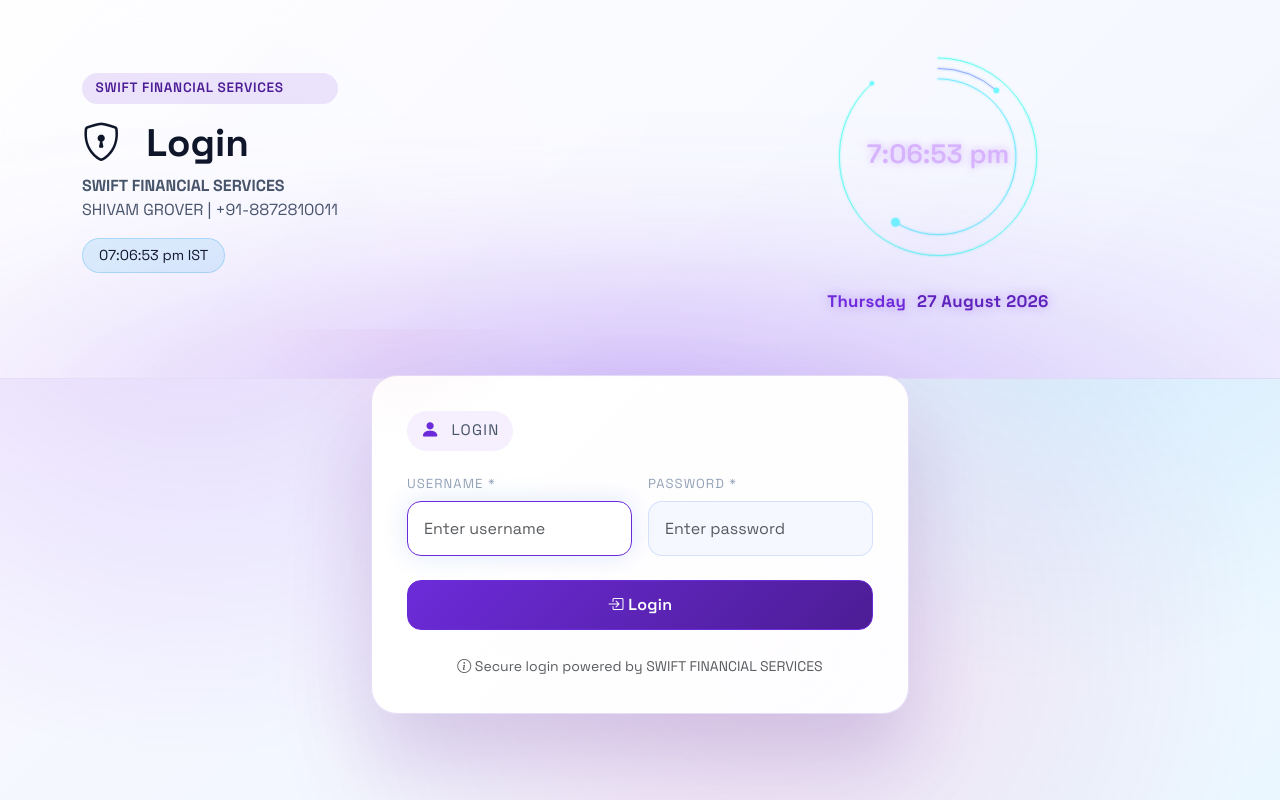
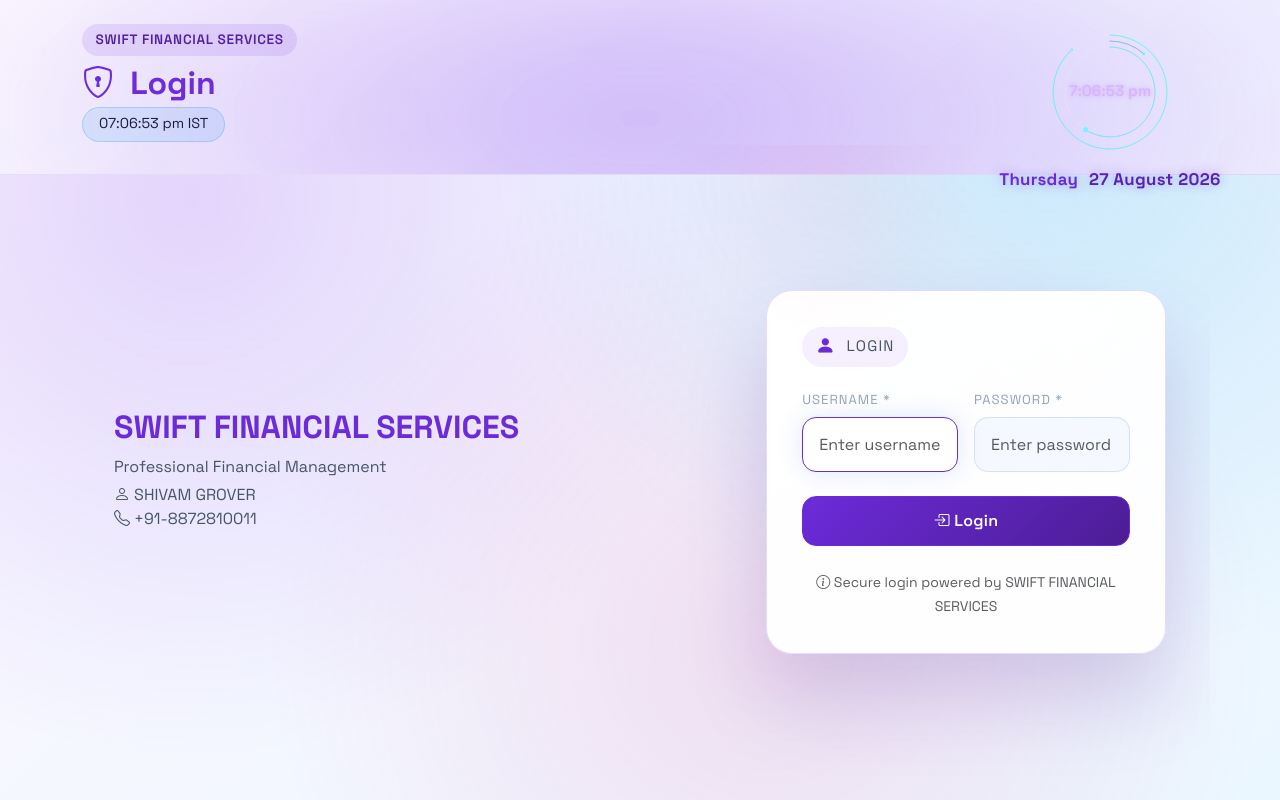
Before and after one commit to vishuadv/vishu, a Flask app: page /login in a window 1280 px wide. Run offline with Flask 3, Linux system fonts and the light colour scheme; some libraries are stand-ins or nearby versions.

Commit message:
Redesign login.html with loan_form colors and improved layout

```diff
--- a/templates/login.html
+++ b/templates/login.html
@@ -56,6 +56,7 @@
                         radial-gradient(circle at 82% 15%, rgba(14, 165, 233, 0.18), transparent 45%),
                         radial-gradient(circle at 60% 80%, rgba(236, 72, 153, 0.14), transparent 50%);
             pointer-events: none;
+            z-index: 0;
         }
 
         .page-body {
@@ -70,7 +71,7 @@
             background: linear-gradient(135deg, rgba(255, 255, 255, 0.95), rgba(243, 245, 255, 0.98));
             backdrop-filter: blur(14px);
             border-bottom: 1px solid var(--panel-stroke);
-            padding: 2rem 0 4rem;
+            padding: 1.5rem 0 2rem;
             margin-bottom: 0;
             position: relative;
             overflow: hidden;
@@ -87,15 +88,17 @@
         }
 
         .app-title {
-            font-size: clamp(2rem, 3vw, 2.8rem);
+            font-size: clamp(1.5rem, 2.5vw, 2rem);
             font-weight: 700;
-            margin-bottom: 0.5rem;
+            margin-bottom: 0.3rem;
+            color: var(--primary);
         }
 
         .hero-subtitle {
             color: var(--secondary);
-            max-width: 520px;
-            margin-bottom: 1rem;
+            max-width: 400px;
+            margin-bottom: 0.5rem;
+            font-size: 0.9rem;
         }
 
         .hero-actions {
@@ -129,21 +132,81 @@
         }
 
         .page-shell {
-            margin-top: -50px;
+            margin-top: -30px;
             position: relative;
             z-index: 2;
             flex: 1;
             display: flex;
             align-items: center;
             justify-content: center;
-            overflow-y: auto;
+            overflow: hidden;
         }
 
         .layout-grid {
             display: grid;
-            grid-template-columns: repeat(auto-fit, minmax(320px, 1fr));
-            gap: 2rem;
-            margin-bottom: 2.5rem;
+            grid-template-columns: 1fr auto;
+            align-items: center;
+            gap: 3rem;
+            width: 100%;
+            max-width: 1200px;
+            margin: 0 auto;
+            padding: 0 2rem;
+        }
+
+        .left-info {
+            text-align: left;
+            color: var(--secondary);
+        }
+
+        .left-info h2 {
+            font-size: 2rem;
+            font-weight: 700;
+            margin-bottom: 0.5rem;
+            color: var(--primary);
+        }
+
+        .left-info p {
+            margin: 0.3rem 0;
+            font-size: 1rem;
+        }
+
+        .company-container {
+            text-align: center;
+            color: var(--secondary);
+            margin-bottom: 2rem;
+            display: none;
+        }
+
+        .company-container h2 {
+            font-size: 2rem;
+            font-weight: 700;
+            margin-bottom: 0.5rem;
+            color: var(--primary);
+        }
+
+        .company-container p {
+            margin: 0.3rem 0;
+            font-size: 1.1rem;
+        }
+
+        .company-container .contact {
+            font-size: 1rem;
+            margin-top: 0.5rem;
+        }
+
+        .clock-wrapper {
+            position: fixed;
+            top: 20px;
+            right: 20px;
+            z-index: 100;
+            display: flex;
+            flex-direction: column;
+            align-items: center;
+        }
+
+        .clock-card {
+            padding: 0;
+            width: min(400px, 100%);
         }
 
         .card-clean {
@@ -154,6 +217,9 @@
             box-shadow: var(--shadow-soft);
             position: relative;
             overflow: visible;
+            max-width: 400px;
+            width: 100%;
+            flex: 1;
         }
 
         .card-clean::after {
@@ -242,11 +308,12 @@
         .btn-primary {
             background: linear-gradient(135deg, var(--primary), var(--primary-strong));
             border-color: var(--primary);
+            color: white;
         }
 
         .clock-card {
             padding: 0;
-            width: min(520px, 100%);
+            width: min(600px, 100%);
         }
 
         #istSvgClock {
@@ -258,6 +325,7 @@
             background: none;
             box-shadow: none;
             margin-bottom: -0.2rem;
+            shape-rendering: geometricPrecision;
         }
 
         #istSvgClock .clockCircle {
@@ -443,56 +572,13 @@
         <div class="container">
             <div class="d-flex flex-column flex-lg-row justify-content-between align-items-start align-items-lg-center gap-4">
                 <div>
-                    <div class="badge-live mb-3">Swift Financial Services</div>
+                    <div class="badge-live mb-2">Swift Financial Services</div>
                     <h1 class="app-title">
-                        <i class="bi bi-shield-lock me-3"></i>
+                        <i class="bi bi-shield-lock me-2"></i>
                         Login
                     </h1>
-                    <div class="hero-subtitle">
-                        <strong>SWIFT FINANCIAL SERVICES</strong><br>
-                        SHIVAM GROVER | +91-8872810011
-                    </div>
                     <div class="hero-actions">
                         <span class="time-badge" id="live-time">Loading...</span>
-                    </div>
-                </div>
-                <div class="clock-card mt-4 mt-lg-0">
-                    <svg id="istSvgClock" viewBox="0 0 1000 500" aria-label="Indian Standard Time clock">
-                        <defs>
-                            <filter id="clockGlow">
-                                <feGaussianBlur stdDeviation="2.5" result="coloredBlur"/>
-                                <feMerge>
-                                    <feMergeNode in="coloredBlur"/>
-                                    <feMergeNode in="SourceGraphic"/>
-                                </feMerge>
-                            </filter>
-                            <filter id="clockShadow" x="-20%" y="-20%" width="140%" height="140%">
-                                <feGaussianBlur in="SourceAlpha" stdDeviation="3" result="shadow"/>
-                                <feOffset dx="1" dy="1"/>
-                                <feMerge>
-                                    <feMergeNode/>
-                                    <feMergeNode in="SourceGraphic"/>
-                                </feMerge>
-                            </filter>
-                        </defs>
-
-                        <circle class="clockCircle hour" cx="500" cy="240" r="150" />
-                        <path id="arcHour" class="clockArc hour" />
-                        <circle id="dotHour" class="clockDot hour" r="8" />
-
-                        <circle class="clockCircle minute" cx="500" cy="240" r="170" />
-                        <path id="arcMinute" class="clockArc minute" />
-                        <circle id="dotMinute" class="clockDot minute" r="5" />
-
-                        <circle class="clockCircle second" cx="500" cy="240" r="190" />
-                        <path id="arcSecond" class="clockArc second" />
-                        <circle id="dotSecond" class="clockDot second" r="4" />
-
-                        <text id="timeText" class="caption timeText" x="500" y="240" text-anchor="middle" alignment-baseline="middle" filter="url(#clockGlow)"></text>
-                    </svg>
-                    <div class="clock-caption">
-                        <span id="clockDayText">Saturday</span>
-                        <span class="clock-date" id="clockDateText">21 February 2026</span>
                     </div>
                 </div>
             </div>
@@ -501,8 +587,18 @@
 
     <main class="page-shell container py-4">
         <div class="layout-grid">
-            <!-- ✅ LOGIN FORM -->
-            <section class="card-clean span-2">
+            <!-- LEFT INFO -->
+            <div class="left-info">
+                <h2>SWIFT FINANCIAL SERVICES</h2>
+                <p>Professional Financial Management</p>
+                <p class="contact">
+                    <i class="bi bi-person"></i> SHIVAM GROVER<br>
+                    <i class="bi bi-telephone"></i> +91-8872810011
+                </p>
+            </div>
+
+            <!-- LOGIN FORM -->
+            <section class="card-clean">
                 <div class="section-title">
                     <i class="bi bi-person-fill"></i>
                     Login
@@ -546,6 +642,49 @@
         </div>
     </main>
 
+    <!-- ✅ CLOCK (Fixed Top Right) -->
+    <div class="clock-wrapper">
+        <div class="clock-card">
+            <svg id="istSvgClock" viewBox="0 0 1000 500" aria-label="Indian Standard Time clock">
+                <defs>
+                    <filter id="clockGlow">
+                        <feGaussianBlur stdDeviation="2.5" result="coloredBlur"/>
+                        <feMerge>
+                            <feMergeNode in="coloredBlur"/>
+                            <feMergeNode in="SourceGraphic"/>
+                        </feMerge>
+                    </filter>
+                    <filter id="clockShadow" x="-20%" y="-20%" width="140%" height="140%">
+                        <feGaussianBlur in="SourceAlpha" stdDeviation="3" result="shadow"/>
+                        <feOffset dx="1" dy="1"/>
+                        <feMerge>
+                            <feMergeNode/>
+                            <feMergeNode in="SourceGraphic"/>
+                        </feMerge>
+                    </filter>
+                </defs>
+
+                <circle class="clockCircle hour" cx="500" cy="240" r="150" />
+                <path id="arcHour" class="clockArc hour" />
+                <circle id="dotHour" class="clockDot hour" r="8" />
+
+                <circle class="clockCircle minute" cx="500" cy="240" r="170" />
+                <path id="arcMinute" class="clockArc minute" />
+                <circle id="dotMinute" class="clockDot minute" r="5" />
+
+                <circle class="clockCircle second" cx="500" cy="240" r="190" />
+                <path id="arcSecond" class="clockArc second" />
+                <circle id="dotSecond" class="clockDot second" r="4" />
+
+                <text id="timeText" class="caption timeText" x="500" y="240" text-anchor="middle" alignment-baseline="middle" filter="url(#clockGlow)"></text>
+            </svg>
+            <div class="clock-caption">
+                <span id="clockDayText">Saturday</span>
+                <span class="clock-date" id="clockDateText">21 February 2026</span>
+            </div>
+        </div>
+    </div>
+
     <!-- ✅ BOOTSTRAP JS -->
     <script src="https://cdn.jsdelivr.net/npm/bootstrap@5.3.0/dist/js/bootstrap.bundle.min.js?v=20250829"></script>
     {% include "_pwa_scripts.html" %}
```
Also changed, not shown: other parts of templates/login.html (+61 -0 lines).
